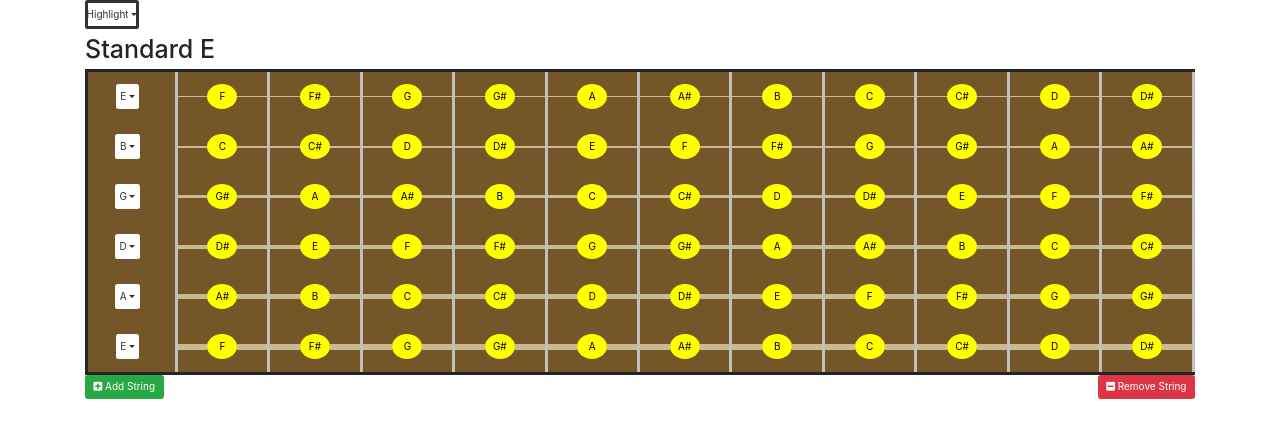
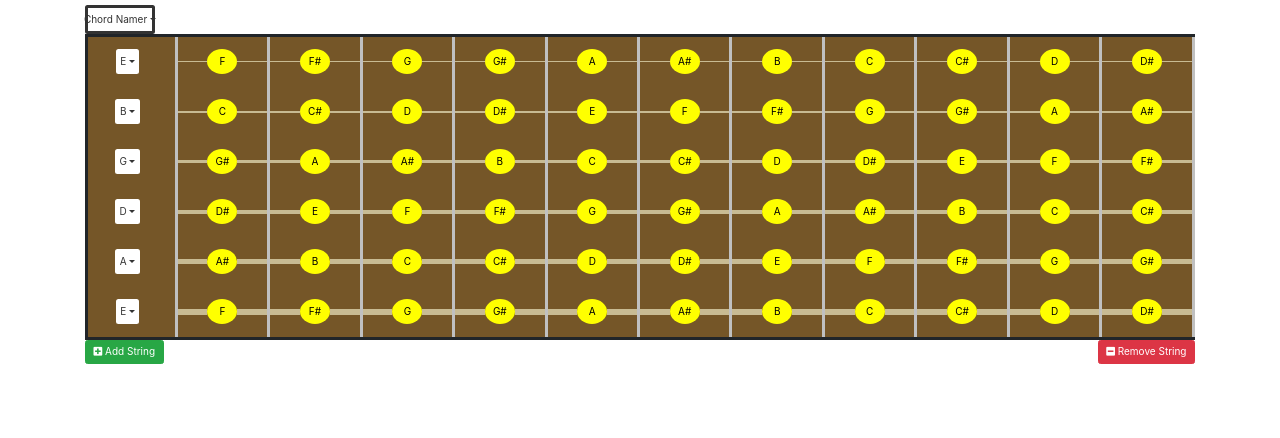
Before and after one commit to CP92/FretReact, a React app: page / in a window 1280 px wide. Shown: the top 438 px of the page. Built offline with nearby package versions, Linux system fonts and the light colour scheme.

Commit message:
Renamed highlight mode to Chord Namer. Started working on visuals

```diff
--- a/src/App.js
+++ b/src/App.js
@@ -37,22 +37,13 @@ class App extends Component {
     this.state = {
       user: null,
       flashMessage: '',
-      flashType: null,
-      mode: 'Highlight',
-      chordName: ''
+      flashType: null
     }
-    this.setMode = this.setMode.bind(this)
-    this.updateChordName = this.updateChordName.bind(this)
+
 
   }
 
-  setMode (e) {
-    this.setState({mode: e})
-  }
 
-  updateChordName (name) {
-    this.setState({chordName: 'Chord: ' + name})
-  }
 
   setUser = user => this.setState({ user })
 
@@ -90,12 +81,7 @@ class App extends Component {
                       <ChangePassword flash={this.flash} user={user} />
                     )} /> */}
 
-          <DropdownButton noCaret title={this.state.mode} key='mode-change' id='mode-change' className="text-center center-block pull-right">
 
-            <MenuItem onSelect={this.setMode} eventKey={'Sound'} >Sound</MenuItem>
-            <MenuItem onSelect={this.setMode} eventKey={'Highlight'} >Highlight</MenuItem>
-
-          </DropdownButton>
 
           <h1>{}</h1>
 
@@ -105,8 +91,8 @@ class App extends Component {
               title={tuning.title + '   ' + this.state.chordName}
               strings={tuning.strings}
               notes={tuning.notes}
-              mode={this.state.mode}
-              chordNameHandler={this.updateChordName}
+
+
             />
           ))}
         </main>
--- a/src/App.scss
+++ b/src/App.scss
@@ -63,6 +63,7 @@ $charcoal: #ccc;
 
 #mode-change {
   border: solid;
+  text-align: center;
 }
 
 .note {
--- a/src/FretBoard.js
+++ b/src/FretBoard.js
@@ -21,7 +21,9 @@ class FretBoard extends Component {
     this.state = {
       notes: props.notes,
       selected: [],
-      selectedRow: []
+      selectedRow: [],
+      mode: 'Chord Namer',
+      chordName: ''
     }
 
     this.playNote = this.playNote.bind(this)
@@ -32,6 +34,17 @@ class FretBoard extends Component {
 
     this.addSelected = this.addSelected.bind(this)
 
+    this.setMode = this.setMode.bind(this)
+    this.updateChordName = this.updateChordName.bind(this)
+
+  }
+
+  setMode (e) {
+    this.setState({mode: e})
+  }
+
+  updateChordName (name) {
+    this.setState({chordName: 'Chord: ' + name})
   }
 
   addSelected (row, note, selected) {
@@ -60,11 +73,11 @@ class FretBoard extends Component {
 
 
     if (hasMultiple) {
-      this.props.chordNameHandler('Too many notes per string')
+      this.updateChordName('Too many notes per string')
     } else if (chord === undefined) {
-      this.props.chordNameHandler('')
+      this.updateChordName('')
     } else {
-      this.props.chordNameHandler(chord)
+      this.updateChordName(chord)
     }
 
   }
@@ -112,13 +125,22 @@ class FretBoard extends Component {
     }))
   }
 
+
+
   render () {
   	const { title, strings, mode, notes } = this.props
 
     return (
       <div>
-      	<h1>{title}</h1>
+      	<h1>{this.state.chordName}</h1>
+        <div className='mode'>
+          <DropdownButton noCaret title={this.state.mode} key='mode-change' id='mode-change' className="text-center center-block float-right">
 
+            <MenuItem onSelect={this.setMode} eventKey={'Sound'} >Sound</MenuItem>
+            <MenuItem onSelect={this.setMode} eventKey={'Chord Namer'} >Chord Namer</MenuItem>
+
+          </DropdownButton>
+        </div>
       	<Grid className="fretboard">
           {this.state.notes.map((set, rowIndex) => (
             <FretboardString
@@ -128,7 +150,7 @@ class FretBoard extends Component {
               playNoteHandler={this.playNote}
               addSelectedHandler={this.addSelected}
               last={rowIndex === this.state.notes.length -1 ? true : false}
-              mode={mode}
+              mode={this.state.mode}
               key={rowIndex}
             />
 
```
